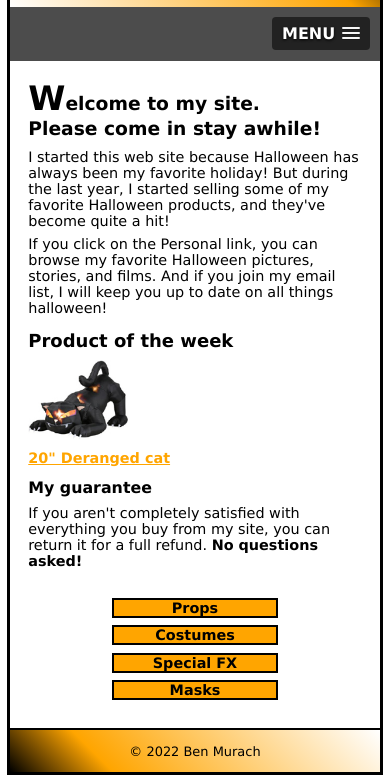
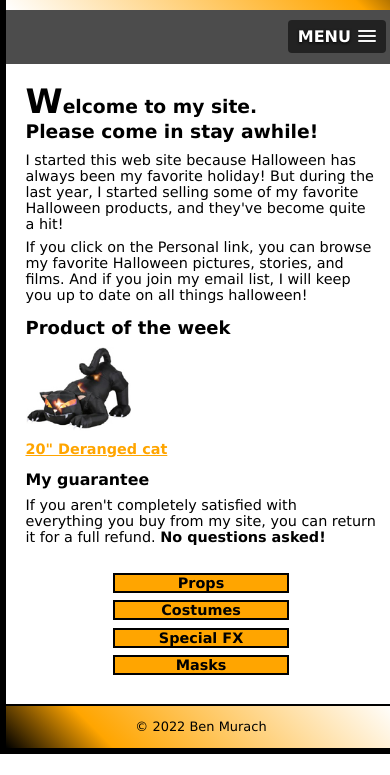
Before and after one commit to zachahr/halloween_shop_311, a plain HTML site: page index.html in a window 390 px wide. Shown: the part 84-859 px from the top of the page. Drawn offline with nearby package versions, Linux system fonts and the light colour scheme.

```diff
--- a/styles/main_rwd.css
+++ b/styles/main_rwd.css
@@ -4,12 +4,12 @@
 
 body {
     font-family: Verdana, Arial, Helvetica, Sans-Serif;
-    max-width: 960px;
-    width: 95%;
+    max-width: 1260px;
+    width: 100%;
     background-color: white;
     margin: 0 auto;
     padding: 0;
-    border: 3px solid black;
+    border: 6px solid black;
     box-shadow: 0 9px 18px 9px;
 }
 
@@ -26,7 +26,7 @@
 
 header img {
     float: left;
-    padding-right: 1.875%;
+    padding-right: 1.50%;
     width: 10.6%;
     max-width: 85px;
     min-width: 40px;
@@ -135,7 +135,7 @@
 /* Section */
 section {
     width: 72.5%;
-    float: right;
+    float: center;
     padding: 1.25em 5% 1.25em 2.5%;
 }
 
```
